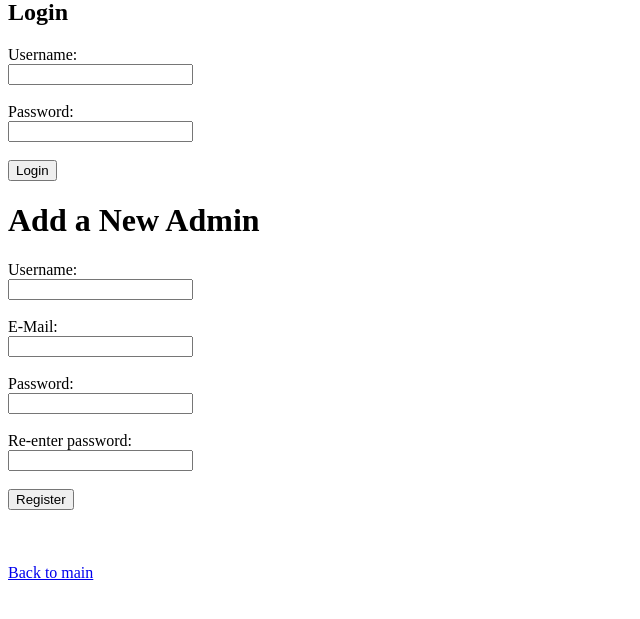
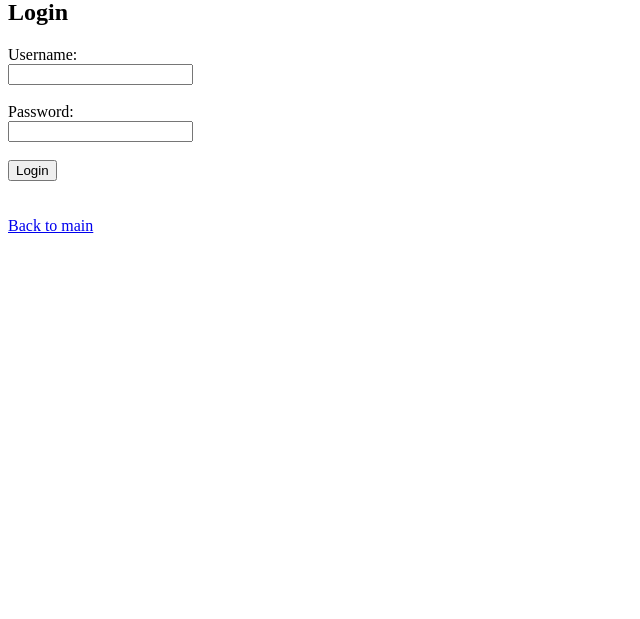
Before and after one commit to alexreynolds/orderve, a PHP site: page /login.php in a window 1280 px wide. Shown: the part 137-756 px from the top of the page, without its empty margins (0-640 px from the left). Run offline with PHP 8.4, Linux system fonts and the light colour scheme.

Commit message:
got rid of register form on login page (because i am cool and have an account now)

```diff
--- a/login.php
+++ b/login.php
@@ -111,23 +111,6 @@
     <input type="submit" value="Login" />
 </form>
 
-<h1>Add a New Admin</h1>
-<form action="register.php" method="post">
-    Username:<br />
-    <input type="text" name="username" value="" />
-    <br /><br />
-    E-Mail:<br />
-    <input type="text" name="email" value="" />
-    <br /><br />
-    Password:<br />
-    <input type="password" name="password" value="" />
-    <br /><br />
-    Re-enter password:<br />
-    <input type="password" name="password2" value="" />
-    <br /><br />
-    <input type="submit" value="Register" />
-</form><br />
-
 
 
 
```
